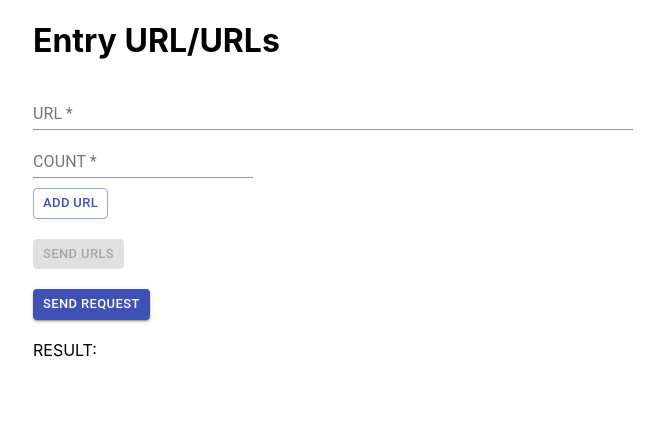
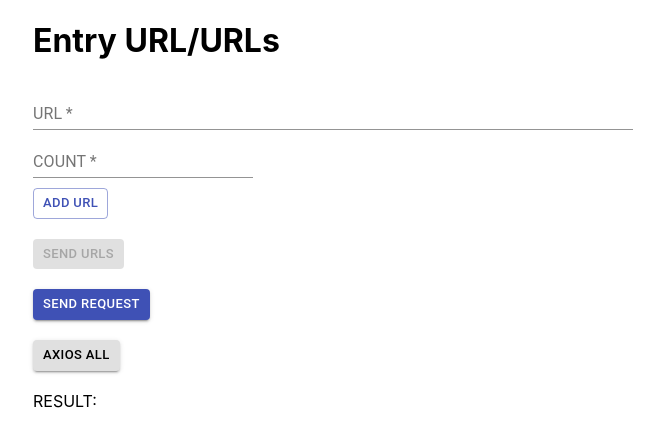
Before and after one commit to guvenaltunsoyy/request-bot, a React (Create React App) app: page / in a window 1280 px wide. Shown: the top 446 px of the page, without its empty margins (307-971 px from the left). Built offline with nearby package versions, Linux system fonts and the light colour scheme.

Commit message:
axios all added

```diff
--- a/src/App.js
+++ b/src/App.js
@@ -154,6 +154,25 @@ function App() {
       }
     })
   }
+  async function axiosAll(){
+    var axiosReqList= [];
+    urls.map(async (url) => {
+      for (let index = 0; index < url.url.count; index++) {
+        axiosReqList.push(axios.get(url.url.url));
+      }
+    })
+    console.log(axiosReqList);
+    axios.all(axiosReqList).then(axios.spread((...responses) => {
+      responses.forEach(response => {
+        console.log(response);
+
+      });
+      // use/access the results
+    })).catch(errors => {
+      console.log(errors);
+
+    })
+  }
   async function sendAsyncRequest(url) {
     axios.get(url)
       .then(res => {
@@ -187,6 +206,13 @@ function App() {
           className={classes.buttons}
           variant="contained"
           color="primary">Send Request</Button>
+          <Button
+          size='small'
+          spacing={5}
+          onClick={() => axiosAll()}
+          className={classes.buttons}
+          variant="contained"
+          color="inherit">axios all</Button>
         {urls.map((url, index) => (
           <Url
             key={index}
```
